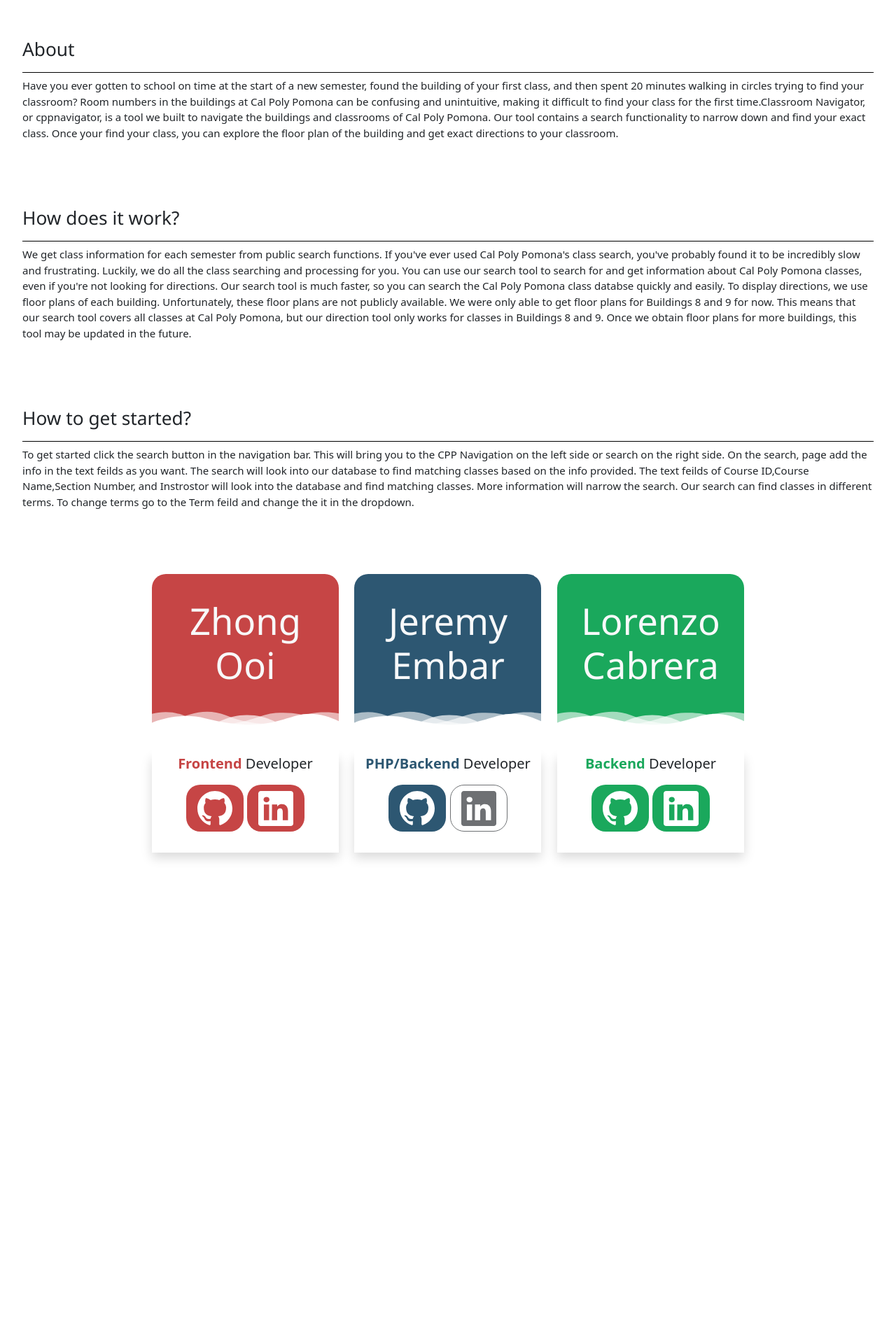
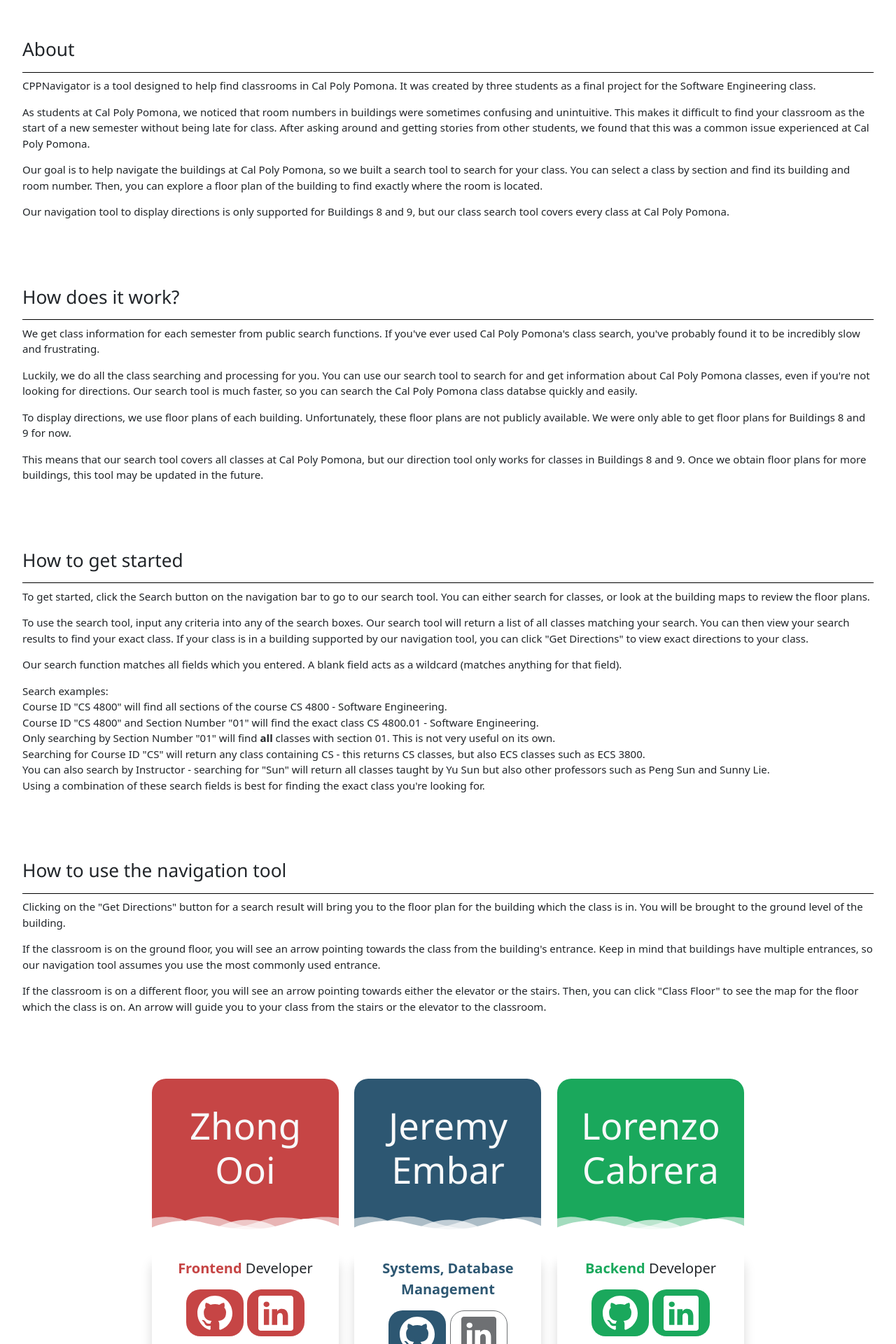
Before and after one commit to Three-Stack/classroom-navigator, a PHP site: page /about.html in a window 1280 px wide. Shown: the part 1021-2941 px from the top of the page at 70% size. Before the commit the page ends 2250 px from the top, so only its background shows below. Run offline with PHP 8.4, Linux system fonts and the light colour scheme; some libraries are stand-ins or nearby versions.

Commit message:
some frontend changes and styling

```diff
--- a/app/www/about.html
+++ b/app/www/about.html
@@ -1,7 +1,7 @@
 <!DOCTYPE html>
 <html>
 <head>
-<title>About Page</title>
+<title>CPPNavigator About</title>
 <meta charset="UTF-8">
 <meta name="viewport" content="width=device-width, initial-scale=1">
 <link rel="stylesheet" href="https://www.w3schools.com/w3css/4/w3.css">
@@ -17,10 +17,10 @@
 
 <body class="body-content">
   <!-- Navbar (sit on top) -->
-  <nav class="navbar navbar-expand-lg navbar-light fixed-top navbar-light" style="background-color:white">
+  <nav class="navbar navbar-expand-lg navbar-light fixed-top navbar-light" style="background-color:#91e0ff">
     <div class="container-fluid">
       <img src="images/cpp_nav.png" height=40 width=40>
-       <a class="navbar-brand" href="index.php"> <span class="bg">Cpp</span> Navigator</a>
+       <a class="navbar-brand" href="index.php"> <span class="bg">CPP</span> Navigator</a>
        <button class="navbar-toggler" type="button" data-bs-toggle="collapse" data-bs-target="#navbarSupportedContent" aria-controls="navbarSupportedContent" aria-expanded="false" aria-label="Toggle navigation">
          <span class="navbar-toggler-icon"></span>
       </button>
@@ -37,7 +37,7 @@
   <img class="w3-image" src="/images/Aerial-quad.jpeg" alt="Architecture" width="1500" height="800">
   <div class="w3-display-middle w3-margin-top w3-center">
 
-    <h1 class="w3-xxlarge w3-text-white"><span class="w3-padding w3-black w3-opacity-min"><b>Cpp</b></span> <span class="w3-hide-small w3-text-light-grey">Navigator</span></h1>
+    <h1 class="w3-xxlarge w3-text-white"><span class="w3-padding w3-black w3-opacity-min"><b>CPP</b></span> <span class="w3-hide-small w3-text-light-grey">Navigator</span></h1>
   </div>
 </header>
 
@@ -47,45 +47,95 @@
   <!-- About Section -->
   <div class="w3-container w3-padding-32" id="about">
     <h3 class="w3-border-bottom w3-border-black w3-padding-16 text-dark font-weight-normal">About</h3>
-    <p>Have you ever gotten to school on time at the start of a new semester, found the building of your first class,
-      and then spent 20 minutes walking in circles trying to find your classroom? Room numbers in the buildings at Cal Poly Pomona
-      can be confusing and unintuitive, making it difficult to find your class for the first time.Classroom Navigator,
-      or cppnavigator, is a tool we built to navigate the buildings and classrooms of Cal Poly Pomona. Our tool contains a search
-      functionality to narrow down and find your exact class. Once your find your class, you can explore the floor plan of the
-      building and get exact directions to your classroom.
+    <p>
+      CPPNavigator is a tool designed to help find classrooms in Cal Poly Pomona.
+      It was created by three students as a final project for the Software Engineering class.
+    </p>
+    <p>
+      As students at Cal Poly Pomona, we noticed that room numbers in buildings were sometimes confusing and unintuitive.
+      This makes it difficult to find your classroom as the start of a new semester without being late for class.
+      After asking around and getting stories from other students, we found that this was a common issue experienced at Cal Poly Pomona.
+    </p>
+    <p>
+      Our goal is to help navigate the buildings at Cal Poly Pomona, so we built a search tool to search for your class.
+      You can select a class by section and find its building and room number. Then, you can explore a floor plan of the building
+      to find exactly where the room is located.
+    </p>
+    <p>
+      Our navigation tool to display directions is only supported for Buildings 8 and 9, but our class search tool
+      covers every class at Cal Poly Pomona.
     </p>
   </div>
    <!-- About Section -->
    <div class="w3-container w3-padding-32" id="about">
     <h3 class="w3-border-bottom w3-border-black w3-padding-16 text-dark font-weight-normal">How does it work?</h3>
-    <p>We get class information for each semester from public search functions. If you've ever used Cal Poly Pomona's class search,
-      you've probably found it to be incredibly slow and frustrating.  Luckily, we do all the class searching and processing for you.
+    <p>
+      We get class information for each semester from public search functions. If you've ever used Cal Poly Pomona's class search,
+      you've probably found it to be incredibly slow and frustrating.
+    </p>
+    <p>
+      Luckily, we do all the class searching and processing for you.
       You can use our search tool to search for and get information about Cal Poly Pomona classes, even if you're not looking for directions.
-      Our search tool is much faster, so you can search the Cal Poly Pomona class databse quickly and easily.  To display directions, we use floor
-      plans of each building. Unfortunately, these floor plans are not publicly available. We were only able to get floor plans for Buildings 8 and 9
-      for now.  This means that our search tool covers all classes at Cal Poly Pomona, but our direction tool only works for classes in Buildings 8 and 9.
+      Our search tool is much faster, so you can search the Cal Poly Pomona class databse quickly and easily.
+    <p>
+      To display directions, we use floor plans of each building. Unfortunately, these floor plans are not publicly available. We were only able to get floor plans for Buildings 8 and 9
+      for now.
+    </p>
+    <p>
+      This means that our search tool covers all classes at Cal Poly Pomona, but our direction tool only works for classes in Buildings 8 and 9.
       Once we obtain floor plans for more buildings, this tool may be updated in the future.
     </p>
   </div>
   <!--How to get started-->
   <div class="w3-container w3-padding-32" id="about">
-    <h3 class="w3-border-bottom w3-border-black w3-padding-16 text-dark font-weight-normal">How to get started?</h3>
-    <p>To get started click the search button in the navigation bar. This will bring you to the CPP Navigation on the left side or search on the right side. On the search, page add
-      the info in the text feilds as you want. The search will look into our database to find matching classes based on the info provided.
-      The text feilds of Course ID,Course Name,Section Number, and Instrostor will look into the database and find matching classes.
-      More information will narrow the search. Our search can find classes in different terms. To change terms go to the Term feild and change
-      the it in the dropdown.
+    <h3 class="w3-border-bottom w3-border-black w3-padding-16 text-dark font-weight-normal">How to get started</h3>
+    <p>
+      To get started, click the Search button on the navigation bar to go to our search tool. You can either search for classes,
+      or look at the building maps to review the floor plans.
+    </p>
+    <p>
+      To use the search tool, input any criteria into any of the search boxes. Our search tool will return a list of all classes matching your search.
+      You can then view your search results to find your exact class. If your class is in a building supported by our navigation tool, you can
+      click "Get Directions" to view exact directions to your class.
+    </p>
+    <p>
+      Our search function matches all fields which you entered. A blank field acts as a wildcard (matches anything for that field).
+    </p>
+    <p>
+      Search examples:<br>
+      Course ID "CS 4800" will find all sections of the course CS 4800 - Software Engineering.<br>
+      Course ID "CS 4800" and Section Number "01" will find the exact class CS 4800.01 - Software Engineering.<br>
+      Only searching by Section Number "01" will find <b>all</b> classes with section 01. This is not very useful on its own.<br>
+      Searching for Course ID "CS" will return any class containing CS - this returns CS classes, but also ECS classes such as ECS 3800.<br>
+      You can also search by Instructor - searching for "Sun" will return all classes taught by Yu Sun but also other professors such as Peng Sun and Sunny Lie.<br>
+      Using a combination of these search fields is best for finding the exact class you're looking for.
+    </p>
+  </div>
+  <!--How to use the directions tool-->
+  <div class="w3-container w3-padding-32" id="about">
+    <h3 class="w3-border-bottom w3-border-black w3-padding-16 text-dark font-weight-normal">How to use the navigation tool</h3>
+    <p>
+      Clicking on the "Get Directions" button for a search result will bring you to the floor plan for the building which the class is in.
+      You will be brought to the ground level of the building.
+    </p>
+    <p>
+      If the classroom is on the ground floor, you will see an arrow pointing towards the class from the building's entrance.
+      Keep in mind that buildings have multiple entrances, so our navigation tool assumes you use the most commonly used entrance.
+    </p>
+    <p>
+      If the classroom is on a different floor, you will see an arrow pointing towards either the elevator or the stairs.
+      Then, you can click "Class Floor" to see the map for the floor which the class is on.
+      An arrow will guide you to your class from the stairs or the elevator to the classroom.
     </p>
   </div>
 
-
-  <!--Contributers-->
+  <!--Contributors-->
   <div class="container-fluid bg-gradient p-5">
     <div class="row m-auto text-center w-75">
 
       <div class="col-4 princing-item red">
         <div class="pricing-divider ">
-          <p><h4 class="my-0 display-4 text-light font-weight-normal mb-3">Zhong <br>Ooi</h4></p>
+          <p><h4 class="my-0 display-4 text-light font-weight-normal mb-3">Zhong<br>Ooi</h4></p>
            <svg class='pricing-divider-img' enable-background='new 0 0 300 100' height='100px' id='Layer_1' preserveAspectRatio='none' version='1.1' viewBox='0 0 300 100' width='300px' x='0px' xml:space='preserve' xmlns:xlink='http://www.w3.org/1999/xlink' xmlns='http://www.w3.org/2000/svg' y='0px'>
         <path class='deco-layer deco-layer--1' d='M30.913,43.944c0,0,42.911-34.464,87.51-14.191c77.31,35.14,113.304-1.952,146.638-4.729
  c48.654-4.056,69.94,16.218,69.94,16.218v54.396H30.913V43.944z' fill='#FFFFFF' opacity='0.6'></path>
@@ -113,7 +163,7 @@
 
       <div class="col-4 princing-item blue">
        <div class="pricing-divider ">
-         <p><h4 class="my-0 display-4 text-light font-weight-normal mb-3">Jeremy Embar</h4></p>
+         <p><h4 class="my-0 display-4 text-light font-weight-normal mb-3">Jeremy<br>Embar</h4></p>
           <svg class='pricing-divider-img' enable-background='new 0 0 300 100' height='100px' id='Layer_1' preserveAspectRatio='none' version='1.1' viewBox='0 0 300 100' width='300px' x='0px' xml:space='preserve' xmlns:xlink='http://www.w3.org/1999/xlink' xmlns='http://www.w3.org/2000/svg' y='0px'>
        <path class='deco-layer deco-layer--1' d='M30.913,43.944c0,0,42.911-34.464,87.51-14.191c77.31,35.14,113.304-1.952,146.638-4.729
  c48.654-4.056,69.94,16.218,69.94,16.218v54.396H30.913V43.944z' fill='#FFFFFF' opacity='0.6'></path>
@@ -126,7 +176,7 @@
      </svg>
        </div>
        <div class="card-body bg-white mt-0 shadow">
-        <p style="font-size:20px; "><b>PHP/Backend</b> Developer<br></p>
+        <p style="font-size:20px; "><b>Systems, Database Management</b><br></p>
         <button type="button" class="btn btn-lg btn-block  btn-blue " onclick="location.href='https://github.com/jembar-cpp'">
           <svg xmlns="http://www.w3.org/2000/svg" width="50" height="50" fill="currentColor" class="bi bi-github" viewBox="0 0 16 16">
             <path d="M8 0C3.58 0 0 3.58 0 8c0 3.54 2.29 6.53 5.47 7.59.4.07.55-.17.55-.38 0-.19-.01-.82-.01-1.49-2.01.37-2.53-.49-2.69-.94-.09-.23-.48-.94-.82-1.13-.28-.15-.68-.52-.01-.53.63-.01 1.08.58 1.23.82.72 1.21 1.87.87 2.33.66.07-.52.28-.87.51-1.07-1.78-.2-3.64-.89-3.64-3.95 0-.87.31-1.59.82-2.15-.08-.2-.36-1.02.08-2.12 0 0 .67-.21 2.2.82.64-.18 1.32-.27 2-.27.68 0 1.36.09 2 .27 1.53-1.04 2.2-.82 2.2-.82.44 1.1.16 1.92.08 2.12.51.56.82 1.27.82 2.15 0 3.07-1.87 3.75-3.65 3.95.29.25.54.73.54 1.48 0 1.07-.01 1.93-.01 2.2 0 .21.15.46.55.38A8.012 8.012 0 0 0 16 8c0-4.42-3.58-8-8-8z"/>
@@ -141,7 +191,7 @@
 
      <div class="col-4 princing-item green">
        <div class="pricing-divider ">
-         <p><h4 class="my-0 display-4 text-light font-weight-normal mb-3">Lorenzo Cabrera</h4></p>
+         <p><h4 class="my-0 display-4 text-light font-weight-normal mb-3">Lorenzo<br>Cabrera</h4></p>
           <svg class='pricing-divider-img' enable-background='new 0 0 300 100' height='100px' id='Layer_1' preserveAspectRatio='none' version='1.1' viewBox='0 0 300 100' width='300px' x='0px' xml:space='preserve' xmlns:xlink='http://www.w3.org/1999/xlink' xmlns='http://www.w3.org/2000/svg' y='0px'>
        <path class='deco-layer deco-layer--1' d='M30.913,43.944c0,0,42.911-34.464,87.51-14.191c77.31,35.14,113.304-1.952,146.638-4.729
  c48.654-4.056,69.94,16.218,69.94,16.218v54.396H30.913V43.944z' fill='#FFFFFF' opacity='0.6'></path>
--- a/app/www/classroommap.html
+++ b/app/www/classroommap.html
@@ -1,16 +1,16 @@
 <!DOCTYPE html>
 <html>
 <head>
-<title>Classroom Map</title>
+<title>CPPNavigator Map</title>
 <link href="https://cdn.jsdelivr.net/npm/bootstrap@5.3.0-alpha3/dist/css/bootstrap.min.css" rel="stylesheet" integrity="sha384-KK94CHFLLe+nY2dmCWGMq91rCGa5gtU4mk92HdvYe+M/SXH301p5ILy+dN9+nJOZ" crossorigin="anonymous">
 <link href="classroomstyle.css" rel="stylesheet">
 <link href="headerstyle.css" rel="stylesheet">
 </head>
 <body class="body-content">
-  <nav class="navbar navbar-expand-lg navbar-light fixed-top navbar-light" style="background-color:white">
+  <nav class="navbar navbar-expand-lg navbar-light fixed-top navbar-light" style="background-color:#91e0ff">
     <div class="container-fluid">
       <img src="images/cpp_nav.png" height=40 width=40>
-       <a class="navbar-brand" href="index.php"> <span class="bg">Cpp</span> Navigator</a>
+       <a class="navbar-brand" href="index.php"> <span class="bg">CPP</span> Navigator</a>
        <button class="navbar-toggler" type="button" data-bs-toggle="collapse" data-bs-target="#navbarSupportedContent" aria-controls="navbarSupportedContent" aria-expanded="false" aria-label="Toggle navigation">
          <span class="navbar-toggler-icon"></span>
       </button>
--- a/app/www/search.html
+++ b/app/www/search.html
@@ -1,16 +1,16 @@
 <!DOCTYPE html>
 <html>
 <head>
- <title>Classroom Search</title>
+ <title>CPPNavigator Search</title>
  <link href="https://cdn.jsdelivr.net/npm/bootstrap@5.3.0-alpha3/dist/css/bootstrap.min.css" rel="stylesheet" integrity="sha384-KK94CHFLLe+nY2dmCWGMq91rCGa5gtU4mk92HdvYe+M/SXH301p5ILy+dN9+nJOZ" crossorigin="anonymous">
  <link href="headerstyle.css" rel="stylesheet">
  <link href="searchstyle.css" rel="stylesheet">
 </head>
 <body class="body-content">
-   <nav class="navbar navbar-expand-lg navbar-light fixed-top navbar-light" style="background-color:white">
+   <nav class="navbar navbar-expand-lg navbar-light fixed-top navbar-light" style="background-color:#91e0ff">
       <div class="container-fluid">
         <img src="images/cpp_nav.png" height=40 width=40>
-         <a class="navbar-brand" href="index.php"> <span class="bg">Cpp</span> Navigator</a>
+         <a class="navbar-brand" href="index.php"> <span class="bg">CPP</span> Navigator</a>
          <button class="navbar-toggler" type="button" data-bs-toggle="collapse" data-bs-target="#navbarSupportedContent" aria-controls="navbarSupportedContent" aria-expanded="false" aria-label="Toggle navigation">
            <span class="navbar-toggler-icon"></span>
         </button>
--- a/app/www/searchscript.js
+++ b/app/www/searchscript.js
@@ -117,7 +117,7 @@ function addtoPage(arr){
          button.className=`btn btn-lg btn-block  btn-${color}`;
       }
 
-      button.textContent="Search";
+      button.textContent="Get Directions";
       button.addEventListener("click", function() {
          window.location.href = "classroommap.html?classname="+el.class_id+"."+el.section+": "+el.class_name+"&location="+el.location+"&time="+el.start_time+"-"+el.end_time+"&instructor="+el.instructor;
       });
```
Also changed, not shown: app/www/index.php (+4 -4 lines), README.md.
